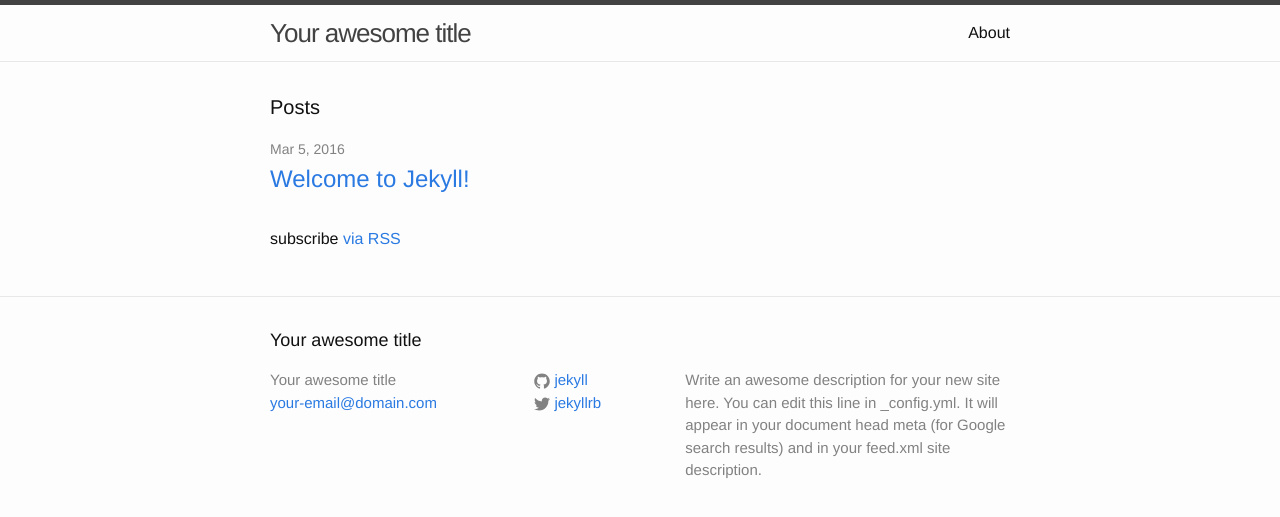
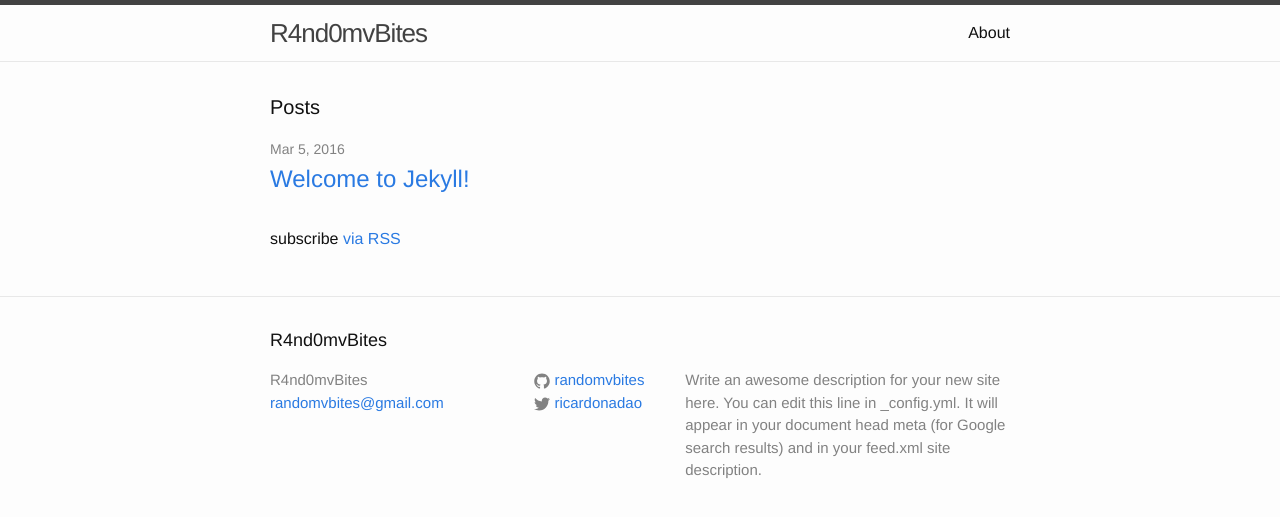
Before and after one commit to RandomvBites/randomvbites.github.io, a Jekyll site: the page built from index.html, in a window 1280 px wide. Shown: the top 517 px of the page. Built offline with Jekyll 4.4.1, drawn with Linux system fonts in a browser that asks for light colours.

Commit message:
- 2016-03-05 - First Edit

```diff
--- a/_config.yml
+++ b/_config.yml
@@ -6,16 +6,16 @@
 # 'jekyll serve'. If you change this file, please restart the server process.
 
 # Site settings
-title: Your awesome title
-email: your-email@domain.com
+title: R4nd0mvBites
+email: randomvbites@gmail.com
 description: > # this means to ignore newlines until "baseurl:"
   Write an awesome description for your new site here. You can edit this
   line in _config.yml. It will appear in your document head meta (for
   Google search results) and in your feed.xml site description.
 baseurl: "" # the subpath of your site, e.g. /blog
 url: "http://yourdomain.com" # the base hostname & protocol for your site
-twitter_username: jekyllrb
-github_username:  jekyll
+twitter_username: ricardonadao
+github_username:  randomvbites
 
 # Build settings
 markdown: kramdown
```
